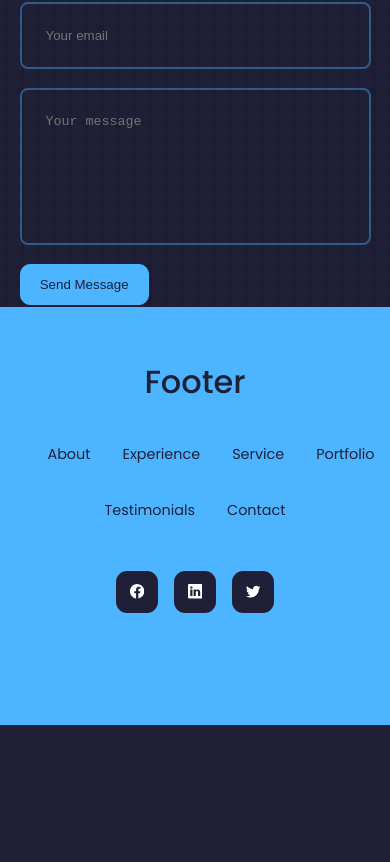
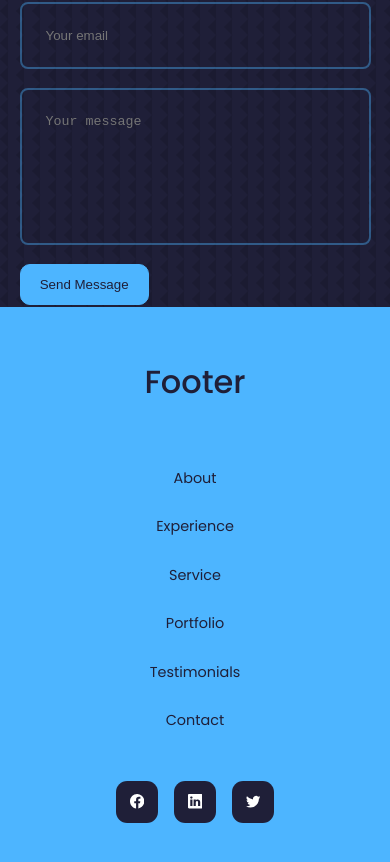
Before and after one commit to ntelio96/my-portfolio, a React (Create React App) app: page / in a window 390 px wide. Shown: the part 6861-7723 px from the top of the page. Before the commit the page ends 7586 px from the top, so only its background shows below. Built offline with nearby package versions, Linux system fonts and the light colour scheme.

Commit message:
only mobile version fix required

```diff
--- a/src/Components/Footer/footer.css
+++ b/src/Components/Footer/footer.css
@@ -46,3 +46,16 @@ footer a {
     color: var(--color-bg);
     border-color: var(--color-bg);
 }
+
+
+   /* ------------MEDIA QUERIES (small DEVICES)---------------- */
+   @media screen and (max-width: 600px){
+    .permalinks {
+        flex-direction: column;
+        gap: 1.5rem;
+    }
+
+    .footer__socials {
+        margin-bottom: 2.6rem;
+    }
+}
```
